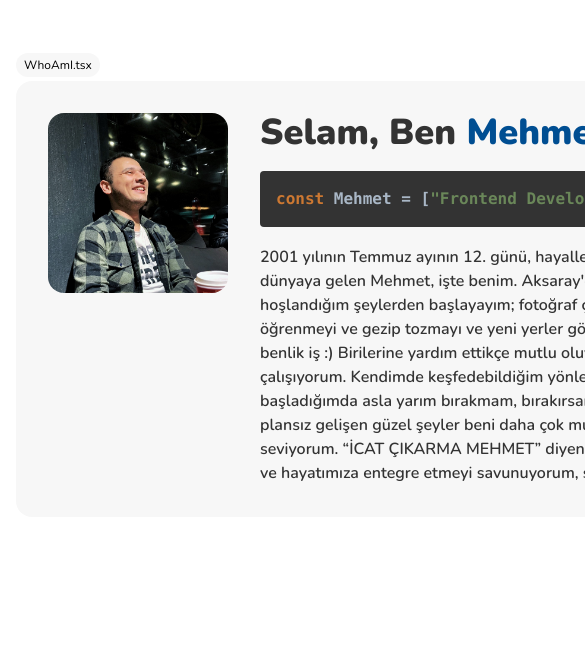
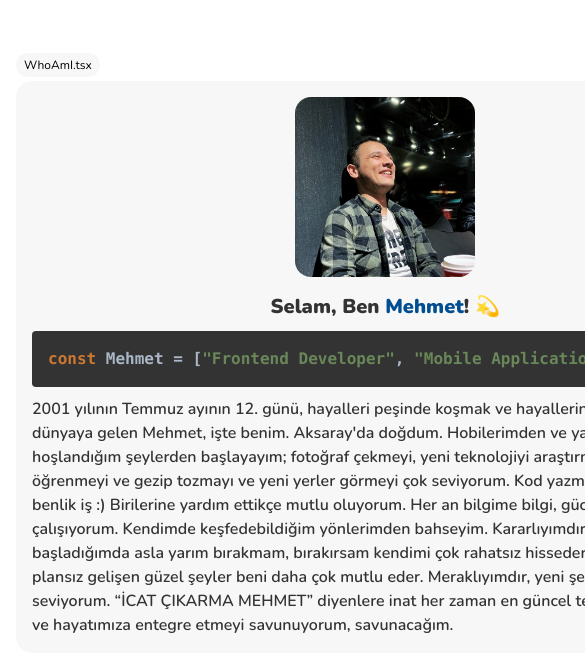
Before and after one commit to mehmetext/konukcudev-next, a Next.js app: page / in a window 390 px wide. Shown: the part 871-1524 px from the top of the page, 585 px wide, since content can reach past the window. Before the commit the page ends 1388 px from the top, so only its background shows below. Built offline with nearby package versions, Linux system fonts and the light colour scheme.

Commit message:
WhoAmI responsive yapıldı

```diff
--- a/src/components/organisms/HomeTemplate/WhoAmI.tsx
+++ b/src/components/organisms/HomeTemplate/WhoAmI.tsx
@@ -9,16 +9,16 @@ export default function WhoAmI() {
 	return (
 		<Container>
 			<ComponentNameContainer name="WhoAmI">
-				<div className="bg-bright w-full p-8 rounded-2xl rounded-tr-[96px] flex gap-8">
-					<div className="w-[180px] h-[180px] shrink-0 rounded-2xl overflow-hidden">
+				<div className="bg-bright w-full p-4 md:p-8 rounded-2xl md:rounded-tr-[96px] flex gap-4 md:gap-8 flex-col md:flex-row">
+					<div className="shrink-0 flex justify-center">
 						<img
-							className="w-full h-full"
+							className="w-[180px] h-[180px] rounded-2xl"
 							src="/images/profile.jpeg"
 							alt="Me!"
 						/>
 					</div>
 					<div className="flex flex-col gap-2.5">
-						<h1 className="font-black text-4xl text-darken">
+						<h1 className="font-black text-center md:text-left text-xl sm:text-4xl text-darken">
 							Selam, Ben <span className="text-primary">Mehmet</span>! 💫
 						</h1>
 						<SyntaxHighlighter
@@ -27,6 +27,7 @@ export default function WhoAmI() {
 							customStyle={{
 								borderRadius: 4,
 								background: "#333",
+								margin: 0,
 							}}
 							wrapLongLines
 						>
```
